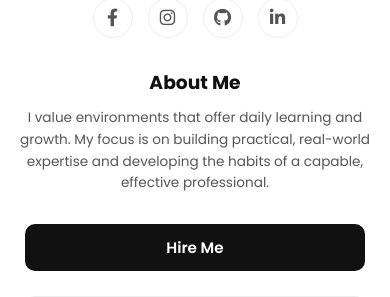
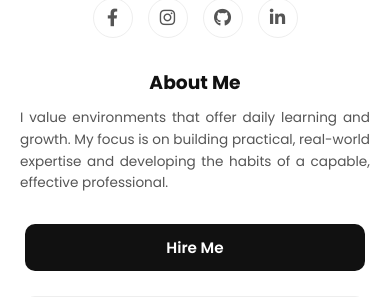
Before and after one commit to m3lloo/My-Portfolio, a Flask app: page / in a window 390 px wide. Shown: the part 580-877 px from the top of the page. Run offline with Flask 3, Linux system fonts and the light colour scheme.

Commit message:
justified

```diff
--- a/static/css/style.css
+++ b/static/css/style.css
@@ -807,6 +807,7 @@ section[id] {
         font-size: 0.85rem;
         margin-left: 20px;
         margin-right: 20px;
+        text-align: justify; /* Ensure it stays justified on mobile */
     }
 
     .timeline::after {
```
